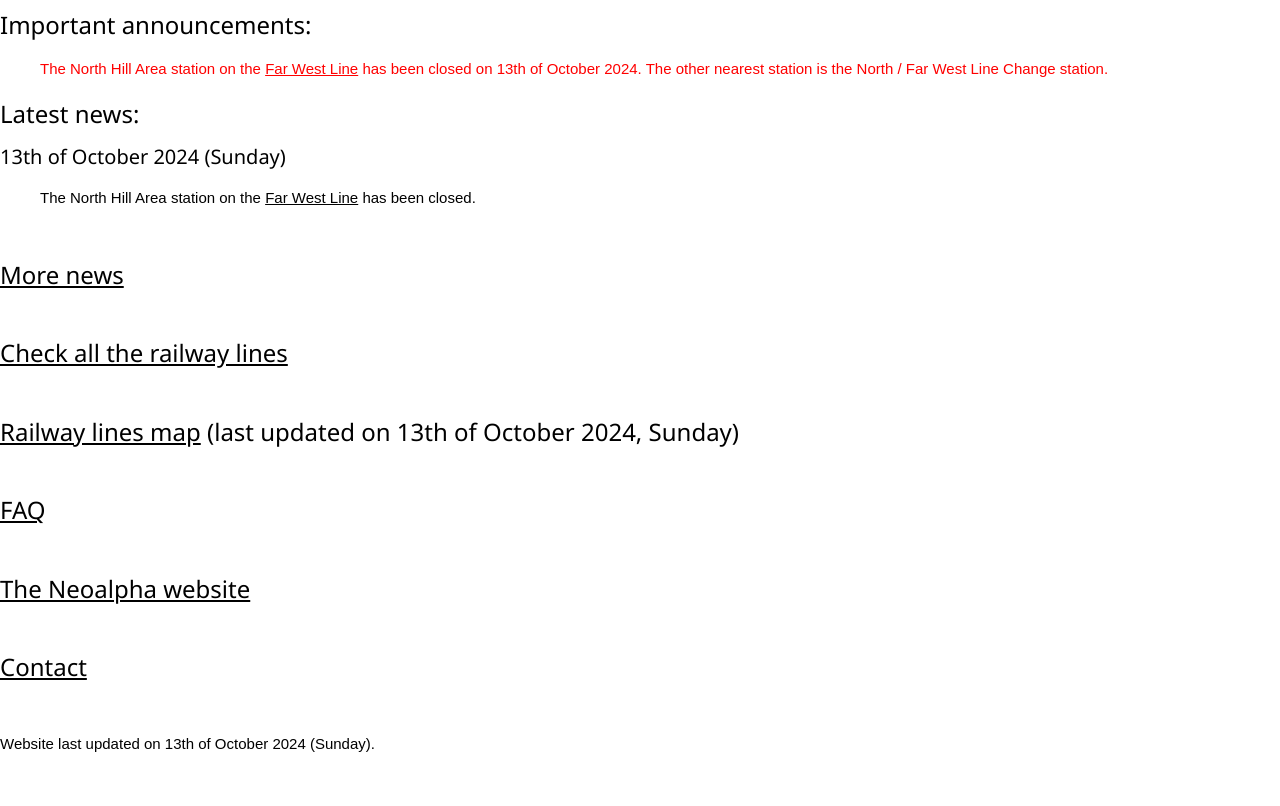
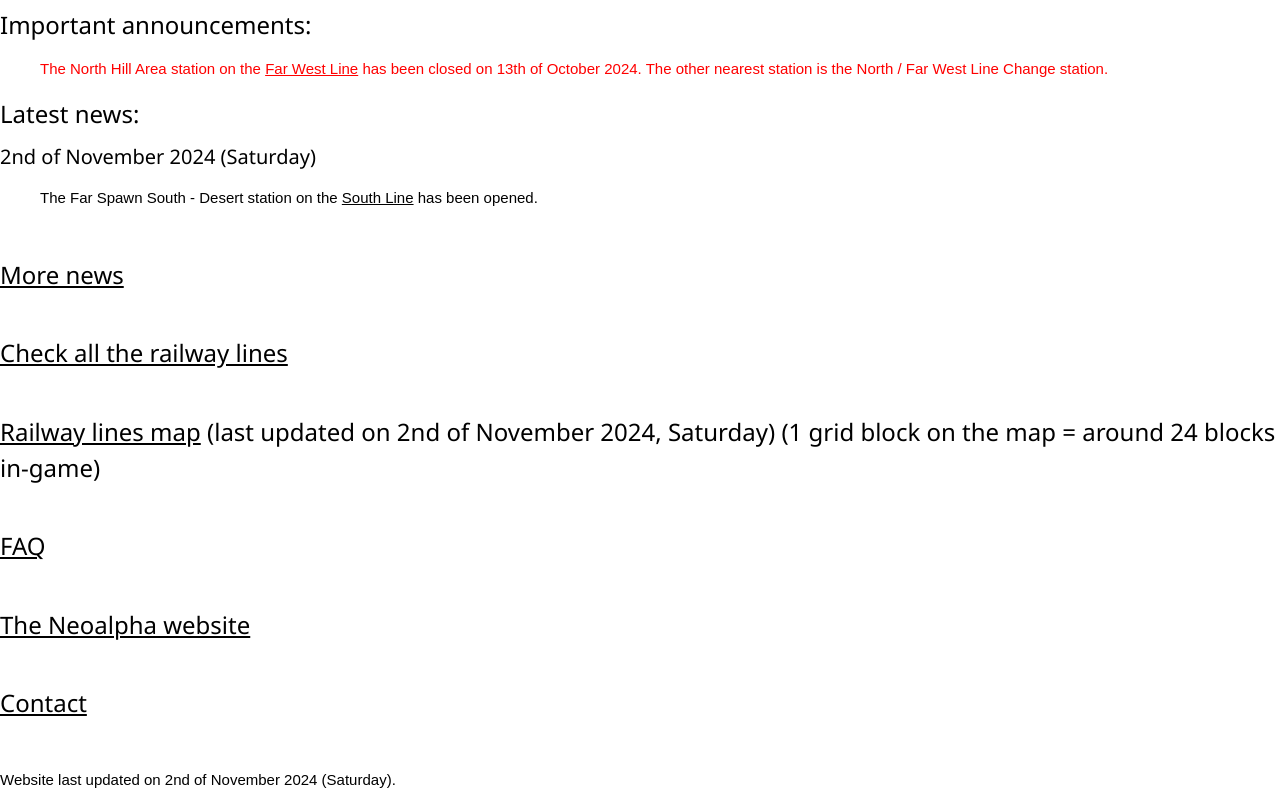
Before and after one commit to nrnwebsite/nrnwebsite.github.io, a plain HTML site: page index.html in a window 1280 px wide. Shown: the part 132-938 px from the top of the page. Before the commit the page ends 902 px from the top, so only its background shows below. Drawn offline with nearby package versions, Linux system fonts and the light colour scheme.

Commit message:
Update index.html

```diff
--- a/index.html
+++ b/index.html
@@ -21,14 +21,14 @@ body  {
   <h3>Important announcements:</h3>
   <ul><span class="red">The North Hill Area station on the <a href="/lines/farwestline/">Far West Line</a> has been closed on 13th of October 2024. The other nearest station is the North / Far West Line Change station.</span></ul>
   <h3>Latest news:</h3>
-  <h4>13th of October 2024 (Sunday)</h4>
-  <ul>The North Hill Area station on the <a href="/lines/farwestline/">Far West Line</a> has been closed.</ul>
+  <h4>2nd of November 2024 (Saturday)</h4>
+  <ul>The Far Spawn South - Desert station on the <a href="/lines/southline/">South Line</a> has been opened.</ul>
   <br>
   <h3><a href="news">More news</a></h3>
   <br>
   <h3><a href="lines">Check all the railway lines</a></h3>
   <br>
-  <h3><a href="https://i.ibb.co/VwmcWjK/NRN-13-10-2024-1.png">Railway lines map</a> (last updated on 13th of October 2024, Sunday)</h3>
+  <h3><a href="https://i.ibb.co/30t0cny/NRN-02-11-2024-1.png">Railway lines map</a> (last updated on 2nd of November 2024, Saturday) (1 grid block on the map = around 24 blocks in-game)</h3>
   <br>
   <h3><a href="faq">FAQ</a></h3>
   <br>
@@ -36,6 +36,6 @@ body  {
   <br>
   <h3><a href="contact">Contact</a></h3>
   <br>
-  <p>Website last updated on 13th of October 2024 (Sunday).</p>
+  <p>Website last updated on 2nd of November 2024 (Saturday).</p>
 </body>
 </html>
```
